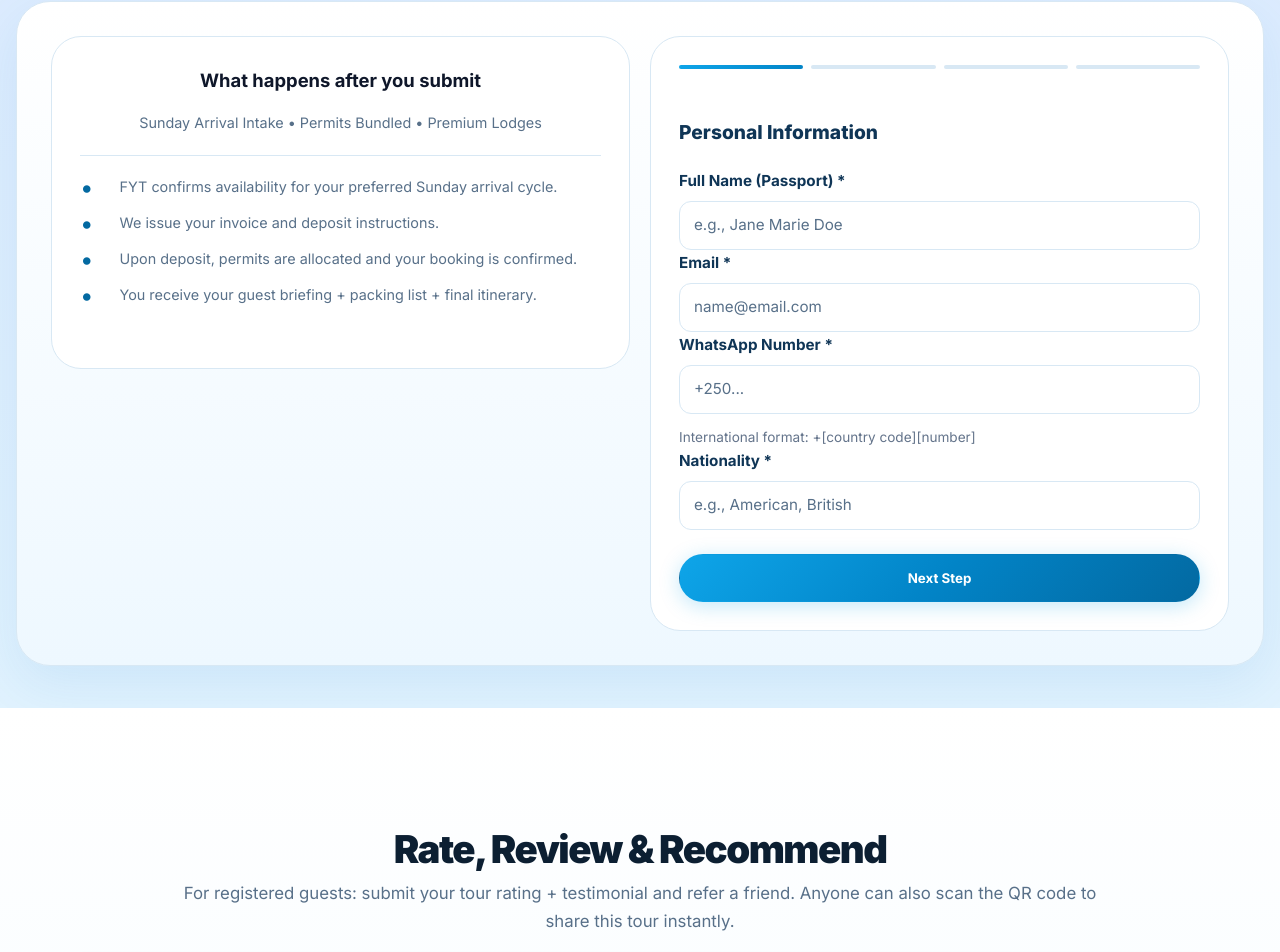
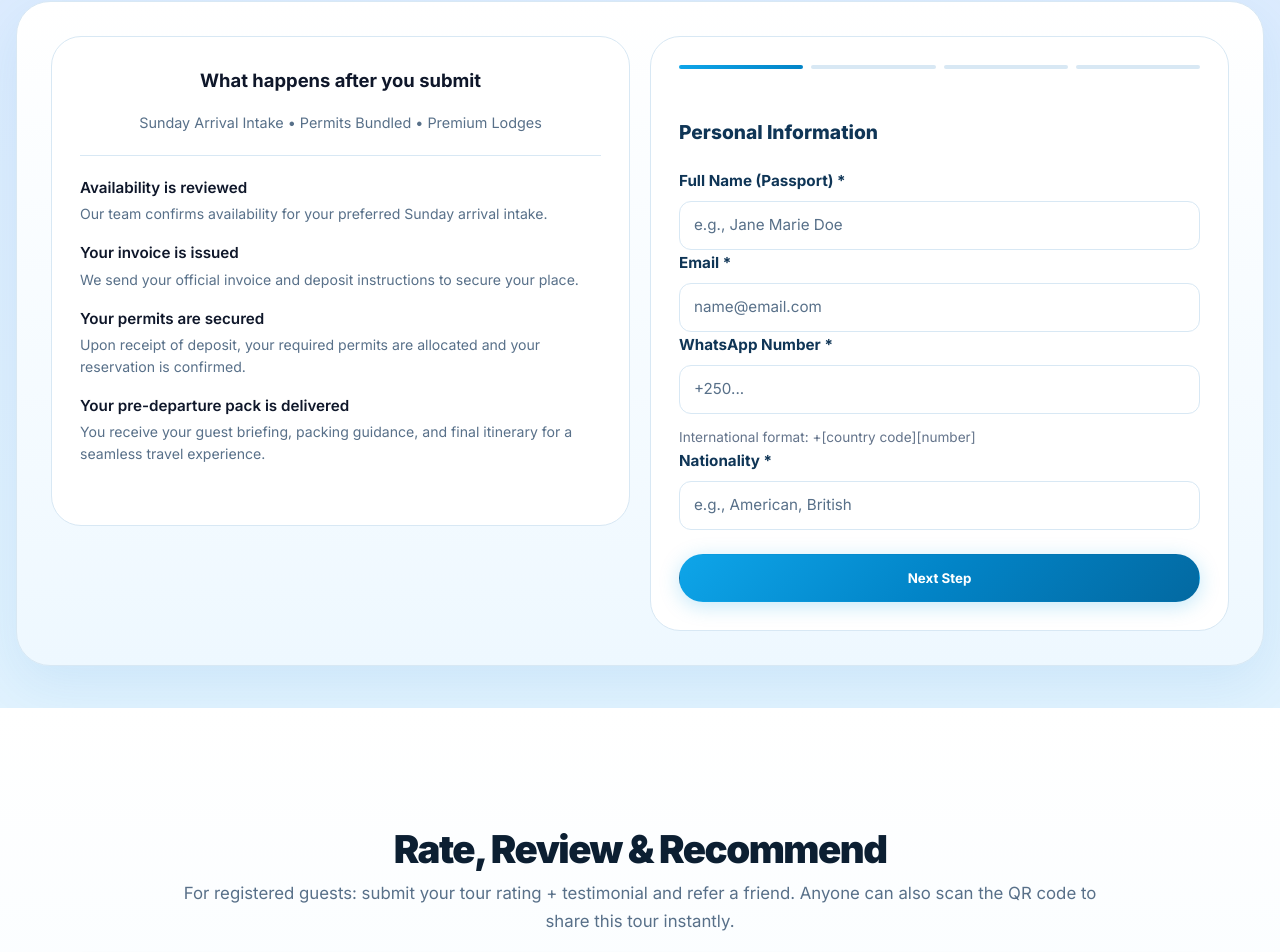
Before and after one commit to Montfort28/Rwanda-In-7-Days, a React (Vite) app: page / in a window 1280 px wide. Shown: the part 4298-5250 px from the top of the page. Built offline with nearby package versions, Linux system fonts and the light colour scheme.

Commit message:
content update

```diff
--- a/src/components/Contact.jsx
+++ b/src/components/Contact.jsx
@@ -175,31 +175,31 @@ export default function Contact() {
               </p>
 
               <div style={{ width: '100%', textAlign: 'left', marginBottom: '20px' }}>
-                <div className="info-item" style={{ marginBottom: '12px' }}>
-                  <div style={{ fontSize: '1.5rem', color: 'var(--blue-700)', marginRight: '12px', lineHeight: '1' }}>•</div>
+                <div className="info-item" style={{ marginBottom: '16px' }}>
                   <div>
-                    <p style={{ margin: 0, fontSize: '0.9rem' }}>{t('contact.step1')}</p>
+                    <p style={{ margin: '0 0 4px', fontSize: '0.95rem', fontWeight: '600', color: 'var(--text)' }}>{t('contact.step1Title')}</p>
+                    <p style={{ margin: 0, fontSize: '0.88rem', color: 'var(--muted)' }}>{t('contact.step1')}</p>
+                  </div>
+                </div>
+
+                <div className="info-item" style={{ marginBottom: '16px' }}>
+                  <div>
+                    <p style={{ margin: '0 0 4px', fontSize: '0.95rem', fontWeight: '600', color: 'var(--text)' }}>{t('contact.step2Title')}</p>
+                    <p style={{ margin: 0, fontSize: '0.88rem', color: 'var(--muted)' }}>{t('contact.step2')}</p>
+                  </div>
+                </div>
+
+                <div className="info-item" style={{ marginBottom: '16px' }}>
+                  <div>
+                    <p style={{ margin: '0 0 4px', fontSize: '0.95rem', fontWeight: '600', color: 'var(--text)' }}>{t('contact.step3Title')}</p>
+                    <p style={{ margin: 0, fontSize: '0.88rem', color: 'var(--muted)' }}>{t('contact.step3')}</p>
                   </div>
                 </div>
 
                 <div className="info-item" style={{ marginBottom: '12px' }}>
-                  <div style={{ fontSize: '1.5rem', color: 'var(--blue-700)', marginRight: '12px', lineHeight: '1' }}>•</div>
                   <div>
-                    <p style={{ margin: 0, fontSize: '0.9rem' }}>{t('contact.step2')}</p>
-                  </div>
-                </div>
-
-                <div className="info-item" style={{ marginBottom: '12px' }}>
-                  <div style={{ fontSize: '1.5rem', color: 'var(--blue-700)', marginRight: '12px', lineHeight: '1' }}>•</div>
-                  <div>
-                    <p style={{ margin: 0, fontSize: '0.9rem' }}>{t('contact.step3')}</p>
-                  </div>
-                </div>
-
-                <div className="info-item" style={{ marginBottom: '12px' }}>
-                  <div style={{ fontSize: '1.5rem', color: 'var(--blue-700)', marginRight: '12px', lineHeight: '1' }}>•</div>
-                  <div>
-                    <p style={{ margin: 0, fontSize: '0.9rem' }}>{t('contact.step4')}</p>
+                    <p style={{ margin: '0 0 4px', fontSize: '0.95rem', fontWeight: '600', color: 'var(--text)' }}>{t('contact.step4Title')}</p>
+                    <p style={{ margin: 0, fontSize: '0.88rem', color: 'var(--muted)' }}>{t('contact.step4')}</p>
                   </div>
                 </div>
               </div>
--- a/src/translations.js
+++ b/src/translations.js
@@ -80,10 +80,14 @@ const translations = {
       languageOpt2: 'French',
       languageOpt3: 'Spanish',
       cardTitle: 'What happens after you submit',
-      step1: 'FYT confirms availability for your preferred Sunday arrival cycle.',
-      step2: 'We issue your invoice and deposit instructions.',
-      step3: 'Upon deposit, permits are allocated and your booking is confirmed.',
-      step4: 'You receive your guest briefing + packing list + final itinerary.',
+      step1Title: 'Availability is reviewed',
+      step1: 'Our team confirms availability for your preferred Sunday arrival intake.',
+      step2Title: 'Your invoice is issued',
+      step2: 'We send your official invoice and deposit instructions to secure your place.',
+      step3Title: 'Your permits are secured',
+      step3: 'Upon receipt of deposit, your required permits are allocated and your reservation is confirmed.',
+      step4Title: 'Your pre-departure pack is delivered',
+      step4: 'You receive your guest briefing, packing guidance, and final itinerary for a seamless travel experience.',
       contactTitle: 'Contact',
       address: 'NORRSKEN HOUSE, KN 78 ST., Kigali, Rwanda',
       emailLabel: 'Email',
@@ -526,10 +530,14 @@ const translations = {
       airportOpt1: 'Oui, inclure le transfert aéroport',
       airportOpt2: 'Non, je vais organiser mon propre transport',
       cardTitle: 'Que se passe-t-il après votre soumission',
-      step1: 'FYT confirme la disponibilité pour votre cycle d\'arrivée dimanche préféré.',
-      step2: 'Nous émettons votre facture et les instructions de dépôt.',
-      step3: 'Après le dépôt, les permis sont alloués et votre réservation est confirmée.',
-      step4: 'Vous recevez votre briefing invité + liste d\'emballage + itinéraire final.',
+      step1Title: 'La disponibilité est vérifiée',
+      step1: 'Notre équipe confirme la disponibilité pour votre cycle d\'arrivée dimanche préféré.',
+      step2Title: 'Votre facture est émise',
+      step2: 'Nous envoyons votre facture officielle et les instructions de dépôt pour sécuriser votre place.',
+      step3Title: 'Vos permis sont sécurisés',
+      step3: 'Dès réception du dépôt, vos permis requis sont alloués et votre réservation est confirmée.',
+      step4Title: 'Votre pack pré-départ est livré',
+      step4: 'Vous recevez votre briefing invité, conseils d\'emballage et itinéraire final pour une expérience de voyage fluide.',
       contactTitle: 'Contact',
       address: 'NORRSKEN HOUSE, KN 78 ST., Kigali, Rwanda',
       emailLabel: 'E-mail',
@@ -897,10 +905,14 @@ const translations = {
       airportOpt1: 'Sí, incluir recogida en el aeropuerto',
       airportOpt2: 'No, voy a organizar mi propio transporte',
       cardTitle: 'Qué sucede después de tu envío',
-      step1: 'FYT confirma la disponibilidad para tu ciclo de llegada el domingo preferido.',
-      step2: 'Emitimos tu factura e instrucciones de depósito.',
-      step3: 'Después del depósito, se asignan los permisos y se confirma tu reserva.',
-      step4: 'Recibes tu briefing de huésped + lista de empaque + itinerario final.',
+      step1Title: 'Se revisa la disponibilidad',
+      step1: 'Nuestro equipo confirma la disponibilidad para tu ciclo de llegada el domingo preferido.',
+      step2Title: 'Se emite tu factura',
+      step2: 'Enviamos tu factura oficial e instrucciones de depósito para asegurar tu lugar.',
+      step3Title: 'Tus permisos están asegurados',
+      step3: 'Al recibir el depósito, se asignan tus permisos requeridos y se confirma tu reserva.',
+      step4Title: 'Se entrega tu paquete pre-salida',
+      step4: 'Recibes tu briefing de huésped, guía de empaque e itinerario final para una experiencia de viaje sin problemas.',
       contactTitle: 'Contacto',
       address: 'NORRSKEN HOUSE, KN 78 ST., Kigali, Ruanda',
       emailLabel: 'Correo Electrónico',
@@ -1268,10 +1280,14 @@ const translations = {
       airportOpt1: 'Ndiyo, jumuisha kukamatia sehemu ya ndege',
       airportOpt2: 'Hapana, nitapanga kukamatia yangu wenyewe',
       cardTitle: 'Nini kinachotokea baada ya kuwasilisha',
-      step1: 'FYT inathibitisha upatikanaji wa mzunguko wa kuwasili Jumapili unaoupendelea.',
-      step2: 'Tunatoa bili yako na maelezo ya amana.',
-      step3: 'Baada ya amana, leseni hupewa na ubao lako unathibitishwa.',
-      step4: 'Utapokea briefing yako ya mgeni + orodha ya kufunikwa + itinerary ya mwisho.',
+      step1Title: 'Upatikanaji unakaguliwa',
+      step1: 'Timu yetu inathibitisha upatikanaji wa mzunguko wa kuwasili Jumapili unaoupendelea.',
+      step2Title: 'Bili yako inatolewa',
+      step2: 'Tunatuma bili yako rasmi na maelekezo ya amana ili kuhakikisha nafasi yako.',
+      step3Title: 'Vibali vyako vimehifadhiwa',
+      step3: 'Baada ya kupokea amana, vibali vyako vinavyohitajika vinatolewa na uhifadhi wako unathibitishwa.',
+      step4Title: 'Kifurushi chako cha kabla ya kuondoka kinatumwa',
+      step4: 'Unapokea briefing yako ya mgeni, mwongozo wa kufunga mizigo, na ratiba ya mwisho kwa uzoefu wa kusafiri bila matatizo.',
       contactTitle: 'Wasiliana',
       address: 'NORRSKEN HOUSE, KN 78 ST., Kigali, Rwanda',
       emailLabel: 'Barua Pepe',
@@ -1576,6 +1592,19 @@ const translations = {
       bookTrip: 'Bwira Iyi Inyuma',
       brand: 'Forever Young Tours',
       tagline: 'Ubwenge Bwacu Ntiwashira. Ubwenge Ntiwashoboye wa Nta Ky\'Amahoro.',
+    },
+    contact: {
+      title: 'Bwira Urugendo rwa Rwanda mu Minsi 7',
+      subtitle: 'Kugera Ku Cyumweru • Impushya Zirakozwe • Ahantu Heza',
+      cardTitle: 'Iki Kibaho Nyuma Yo Kohereza',
+      step1Title: 'Kuboneka Birasuzumwa',
+      step1: 'Itsinda ryacu riremeza kuboneka kw\'umuzunguko wawe wo kugera ku Cyumweru.',
+      step2Title: 'Ifishi Yawe Iratangwa',
+      step2: 'Twohereza ifishi yawe n\'amabwiriza yo gutanga imbere kugira ngo ubone umwanya wawe.',
+      step3Title: 'Impushya Zawe Zirakingirwa',
+      step3: 'Iyo twakira imbere, impushya zawe zisabwa ziratangwa kandi ubwirwa bwawe buremezwa.',
+      step4Title: 'Ipaki Yawe Yo Mbere Yo Kugenda Iratangwa',
+      step4: 'Uhabwa inyigisho zawe z\'umushyitsi, ubuyobozi bwo gupakira, n\'ibaruwa rya nyuma kugira ngo ugire urugendo rwiza.',
     },
     reviews: {
       title: 'Ibibazo Byaremerera Abakunzi',
```
